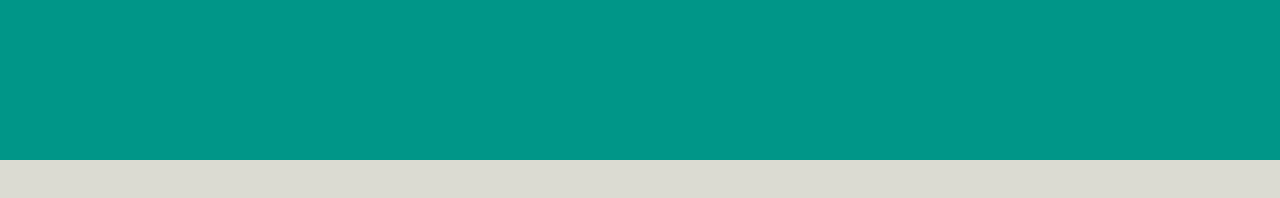
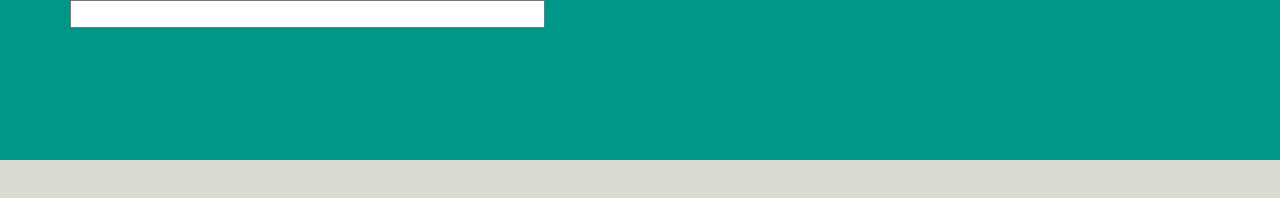
Before and after one commit to EsterDahri1/vue-boolzapp, a plain HTML site: page index.html in a window 1280 px wide. Drawn offline with nearby package versions, Linux system fonts and the light colour scheme.

Commit message:
add structure left part of window

```diff
--- a/assets/css/style.css
+++ b/assets/css/style.css
@@ -17,12 +17,9 @@ body{
     font-family: 'Roboto', sans-serif;
     width: 100vw;
     height: 100vh;
-}
-
-body {
     background: linear-gradient(
-      to bottom,
-      #009688 20%,
-      #DBDBD2 20% 80%
+        to bottom,
+        #009688 20%,
+        #DBDBD2 20% 80%
     );
 }
--- a/index.html
+++ b/index.html
@@ -15,7 +15,21 @@
     <link rel="stylesheet" href="./assets/css/style.css">
 </head>
 <body>
+    <div class="container">
+        <div class="row">
+            <div class="col-5">
+                <div class="row flex-column">
+                    <div class="user"></div>
+                    <div class="notifications"></div>
+                    <input type="text" name="" id="">
+                    <div class="chats">
 
+                    </div>
+                </div>
+            </div>
+            <div class="col-7"></div>
+        </div>
+    </div>
     <!-- <div id="app">
 
     </div> -->
```
